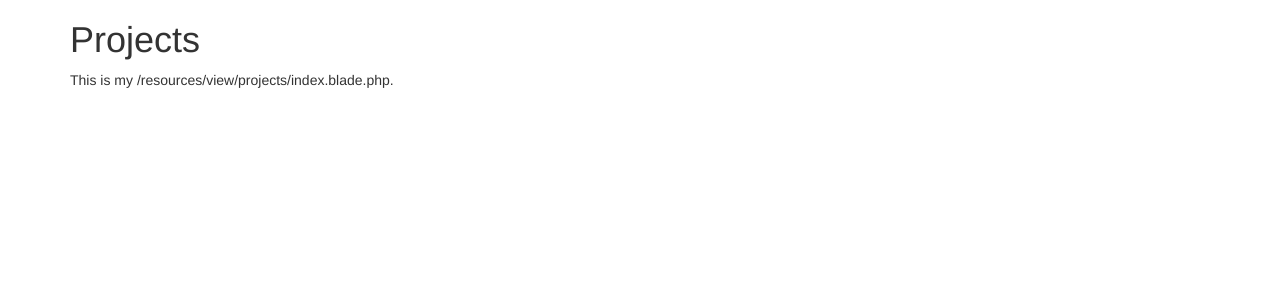
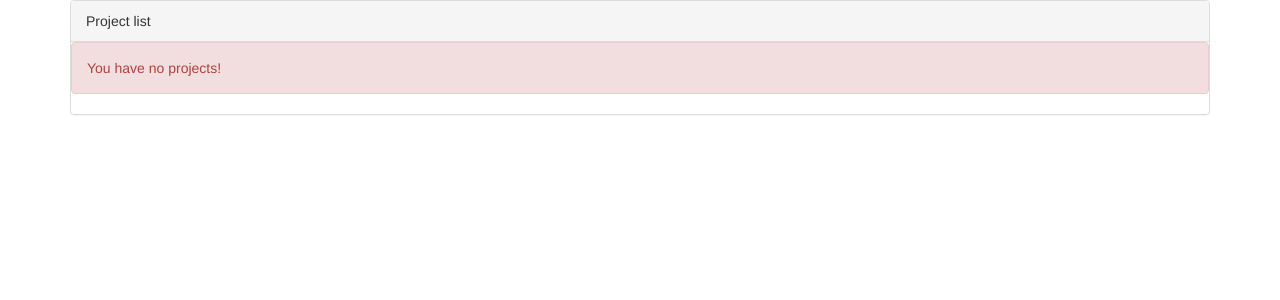
Before and after one commit to danblitzhou/MyToDo, a Laravel app: template resources/views/projects/index.blade.php in a window 1280 px wide. Shown: the top 300 px of the page. Run offline with Laravel 8, Linux system fonts and the light colour scheme; the template is opened without the code that fills it, so the values that code supplies are empty; settings files or empty folders that the repository lacks are supplied.

Commit message:
Created relationship between task and project eloquent models

```diff
--- a/app/Http/Controllers/ProjectsController.php
+++ b/app/Http/Controllers/ProjectsController.php
@@ -14,7 +14,7 @@ class ProjectsController extends Controller
     public function index()
     {
       $projects = Project::all();
-      return view('projects.index', compact('project'));
+      return view('projects.index', compact('projects'));
     }
 
     // Show function
--- a/app/Project.php
+++ b/app/Project.php
@@ -6,5 +6,9 @@ use Illuminate\Database\Eloquent\Model;
 
 class Project extends Model
 {
-    //
+    // Project object owns multiple tasks
+    public function tasks()
+    {
+      return $this->hasMany('App\Task');
+    }
 }
--- a/app/Task.php
+++ b/app/Task.php
@@ -6,5 +6,9 @@ use Illuminate\Database\Eloquent\Model;
 
 class Task extends Model
 {
-    //
+    // Each task belongs to one project
+    public function project()
+    {
+      return $this->belongsTo('App\Project');
+    }
 }
--- a/resources/views/projects/index.blade.php
+++ b/resources/views/projects/index.blade.php
@@ -2,9 +2,35 @@
 
 @section('content')
 
-  <h1>Projects</h1>
-  <p>
-    This is my /resources/view/projects/index.blade.php.
-  </p>
+  <div class="panel panel-default">
+     <div class="panel-heading">
+       Project list
+     </div>
+  @if ( !$projects->count() )
+     <div class="alert alert-danger" role="alert">You have no projects!</div>
+  @else
+     <table class="table">
+       <thead>
+         <tr>
+           <th>#</th>
+           <th>Name</th>
+           <th>Created at</th>
+           <th>Last updated</th>
+         </tr>
+       </thead>
+       <tbody>
+         @foreach( $projects as $project)
+         <tr>
+           <td>{{$project->id}}</td>
+           <td><a href="{{ route('projects.show', $project->slug) }}">{{ $project->name }}</a></td>
+           <td>{{$project->created_at}}</td>
+           <td>{{$project->updated_at}}</td>
+         </tr>
 
+         @endforeach
+       </tbody>
+
+   </table>
+</div>
+  @endif
 @endsection
```
